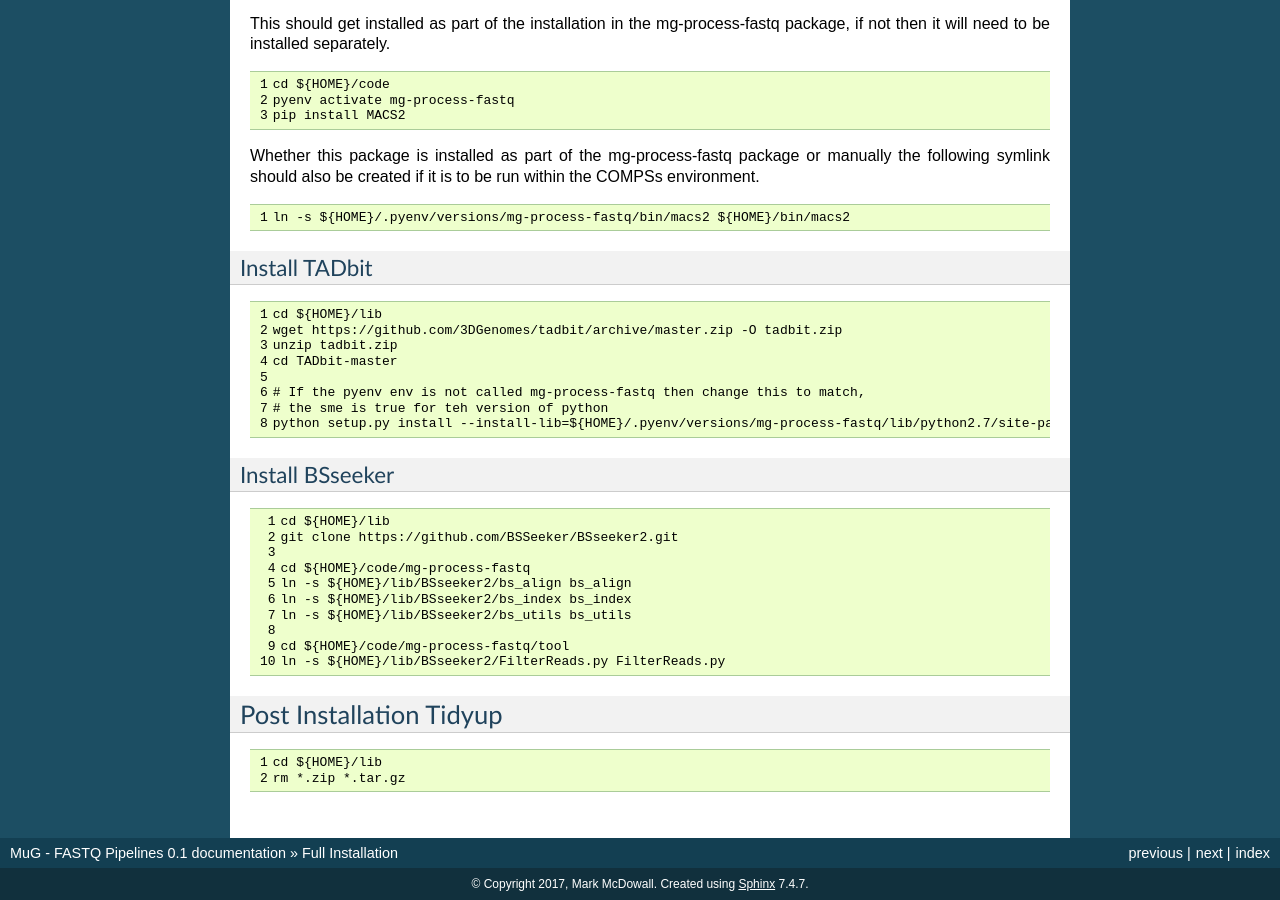
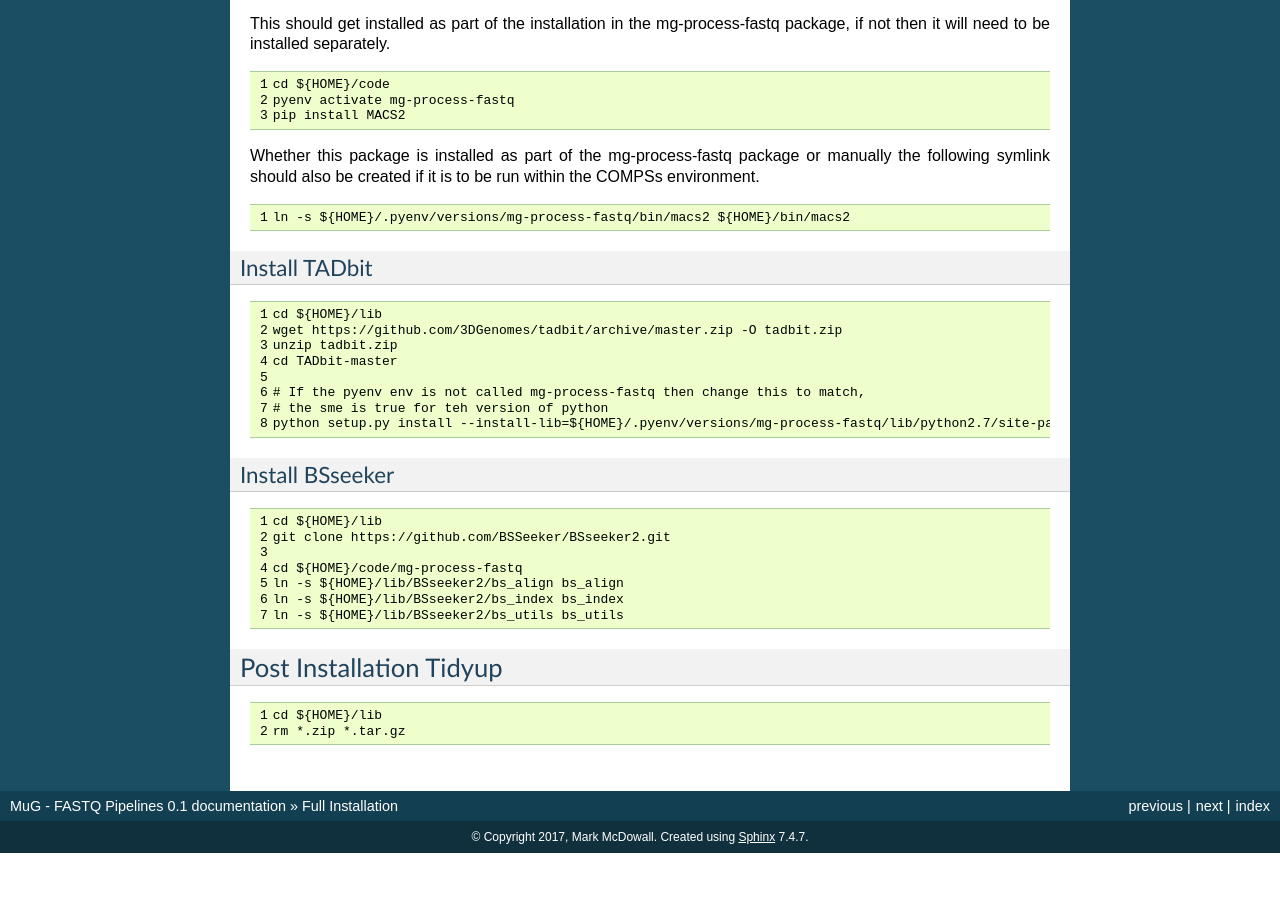
Before and after one commit to Multiscale-Genomics/mg-process-fastq, a Sphinx documentation site: the page built from docs/full_installation.rst, in a window 1280 px wide and 900 px high, scrolled down 4858 px. Built offline with Sphinx 7.4.7, drawn with Linux system fonts in a browser that asks for light colours; after the commit the page ends 5711 px from its top, so only the background shows below that.

Commit message:
Updated the docs for minor change to the location of the BS-seeker code

```diff
--- a/docs/full_installation.rst
+++ b/docs/full_installation.rst
@@ -379,9 +379,6 @@ Install BSseeker
    ln -s ${HOME}/lib/BSseeker2/bs_index bs_index
    ln -s ${HOME}/lib/BSseeker2/bs_utils bs_utils
 
-   cd ${HOME}/code/mg-process-fastq/tool
-   ln -s ${HOME}/lib/BSseeker2/FilterReads.py FilterReads.py
-
 Post Installation Tidyup
 ------------------------
 
```
